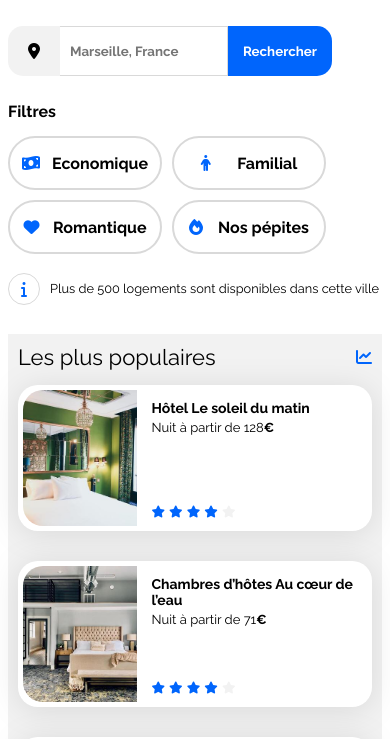
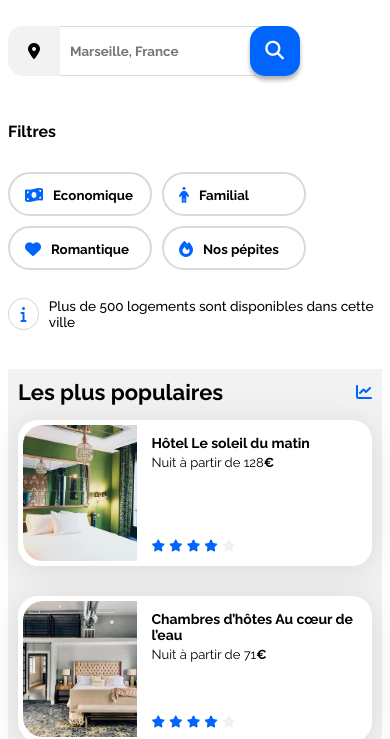
Before and after one commit to JBPhilippe/Projet-2-Booki, a plain HTML site: page Index.html in a window 390 px wide. Shown: the part 267-1006 px from the top of the page. Drawn offline with Linux system fonts and the light colour scheme.

Commit message:
Version Finale avec corrections mentorat 08 11 23

```diff
--- a/Index.html
+++ b/Index.html
@@ -37,8 +37,10 @@
                 <form action="#" method="get">
                     <i class="fa-solid fa-location-dot"></i>
                     <label for="recherche"></label>
-                    <input type="text" placeholder="Marseille, France" name="recherche" id="recherche">
+                    <input type="text" placeholder="Marseille, France" name="recherche" id="recherche" maxlength="23">
                     <input type="submit" value="Rechercher">
+                    <button type="submit"><i class="fa-solid fa-magnifying-glass"></i></button>
+
                 </form>
 
 
--- a/css/style.css
+++ b/css/style.css
@@ -86,6 +86,7 @@ nav {
 
 .lien_navigation1 , .lien_navigation2 {
     border-top: 1px solid white;
+    padding-top: 10px;
 }
 
 .lien_navigation1:hover , .lien_navigation2:hover {
@@ -106,7 +107,7 @@ h1 {
 }
 
 h2 {
-    font-weight: 100;
+    font-weight: bold;
     font-size: 100%;
     margin-top: 10px;
 
@@ -128,7 +129,7 @@ i.fa-solid.fa-location-dot {
 }
 
 input#recherche {
-    border: 1px solid #d9d9d9;
+    border: 1px solid #F2F2F2;
     border-left: 0px;
     font-weight: bold;
     padding-left: 10px;
@@ -144,17 +145,24 @@ input[type="submit" i] {
     background-color: #0065FC;
     color: white;
     font-weight: bold;
+    cursor: pointer;
+}
+
+button[type="submit"] {
+    display:none;
 }
 
 .filtres {
     display: flex;
     flex-direction: row;
+    flex-wrap: wrap;
     margin-top: 30px;
     gap: 15px;
 }
 
 .filtres p {
     font-weight: bold;
+    vertical-align: middle;
 }
 
 .barre_filtres {
@@ -170,9 +178,9 @@ input[type="submit" i] {
     flex-wrap: wrap;
     justify-content: space-evenly;
     gap: 10px;
-    width: 130px;
-    padding-left: 10px;
-    padding-right: 10px;
+    width: auto;
+    padding-left: 15px;
+    padding-right: 15px;
     border: 2px solid #d9d9d9;
     border-radius: 50px;
 }
@@ -183,8 +191,7 @@ input[type="submit" i] {
 
 .bouton_filtre i {
     display: flex;
-    height: 50px;
-    justify-content: center;
+    height: auto;
     align-items: center;
     color: #0065FC;
 }
@@ -369,9 +376,9 @@ h5 {
 }
 
 .zone_activites p {
+    justify-content: left;
+    margin-left: 20px;
     font-weight: bold;
-    margin-left: 20px;
-    text-align:start;
 }
 
 /***** Footer *****/
@@ -408,15 +415,6 @@ h6 {
 
 /* Medium devices (tablets, less/equal than 1024px) */
 @media (max-width: 1024px) {
-
-    .filtres {
-        flex-direction: column;
-        margin-top: 10px;
-    }
-
-    .filtres p {
-        margin-bottom: 0px;
-    }
 
     .zone_activites {
         height: 300px;
@@ -499,6 +497,63 @@ h6 {
         /**décalage texte vers le haut, lié au changement d'épaisseur de bordure au hover **/
     }
 
+    input#recherche {
+        border: 1px solid #d9d9d9;
+        border-left: 0px;
+        font-weight: bold;
+        padding-left: 10px;
+        width: 200px;
+    }
+
+    input[type="submit"] {
+        display: none; /**On cache l'input submit pour afficher la loupe **/
+    }
+
+    button[type="submit"] {
+        display: flex;
+        position: absolute; /*Pour donner l'effet désiré cela semblait le plus simple
+        cela pose peut être problème avec la longueur de la recherche ds la barre? */
+        left: 250px;
+        cursor: pointer;
+        align-items: center;
+        justify-content: center;
+        border: none;
+        border-radius: 15px 15px 15px 15px;
+        height: 50px;
+        width: 50px;
+        background-color: #0065FC;
+        box-shadow: 0px 4px 4px rgb(177, 177, 177)
+    }
+
+   i.fa-solid.fa-magnifying-glass {
+    color: white;
+    scale: 140%;
+   }
+
+    .bouton_filtre {
+        justify-content: flex-start;
+        height: 40px;
+        width: 110px;
+    }
+
+
+    .bouton_filtre i {
+        height: auto;
+        justify-content: left;
+        color: #0065FC;
+    }
+
+    .bouton_filtre p {
+        text-align: center;
+        font-weight: 600;
+        font-size: smaller;
+    }
+
+    .information p {
+        font-size: 85%;
+        font-weight: 500;
+    }
+
 
     .hebergements-and-populaires {
         flex-direction: column-reverse;
@@ -531,8 +586,8 @@ h6 {
 
 
         .populaires-cards {
-        flex-direction: column;
-        gap:15px;
+            flex-direction: column;
+            gap:15px;
         }
 
         .populaires a {
@@ -557,6 +612,11 @@ h6 {
             gap: 15px;
         }
 
+        .zone_activites p {
+            vertical-align: middle;
+            margin-top: 12px;
+        }
+
         .carte_activite {
             width: 100%;
             height: 200px;
@@ -574,4 +634,6 @@ h6 {
         h6 {
             margin-top: 5px;
         }
+
+
 }
```
